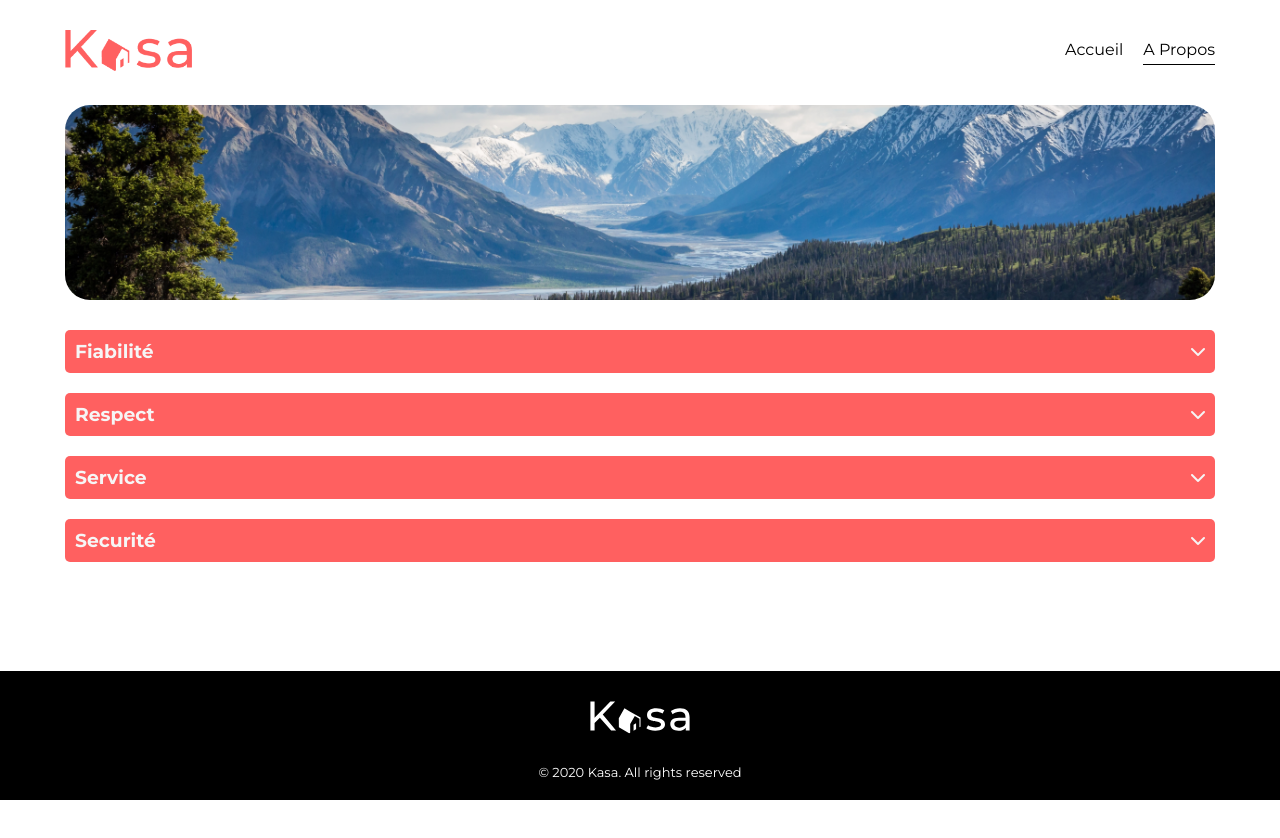
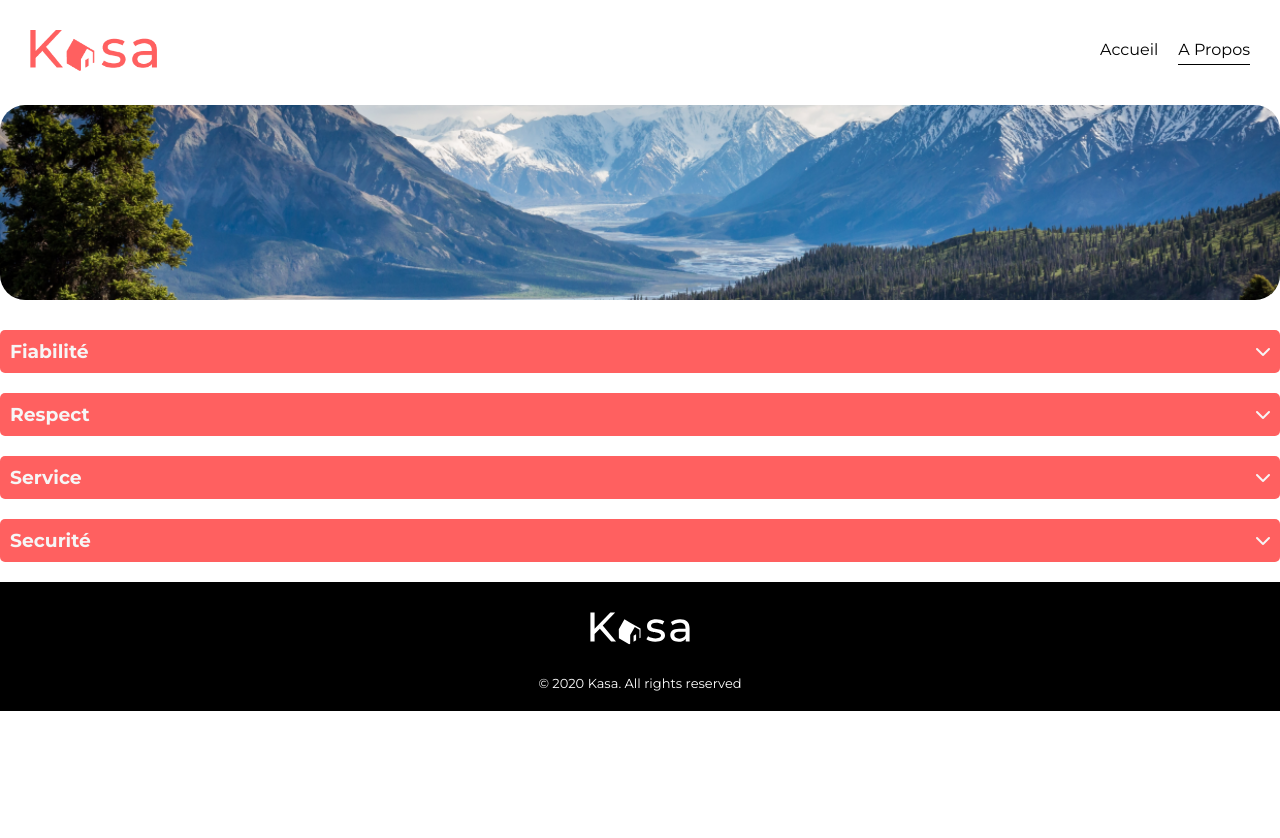
Before and after one commit to FlorianeHJ/OC---kasa, a React (Create React App) app: page /about in a window 1280 px wide. Shown: the top 838 px of the page. Built offline with nearby package versions, Linux system fonts and the light colour scheme.

Commit message:
reglage footer + margin body

```diff
--- a/src/pages/About.jsx
+++ b/src/pages/About.jsx
@@ -1,13 +1,13 @@
 import React from "react";
 
+import Collapse from "../components/Collapse";
 import Footer from "../components/Footer";
 import Header from "../components/Header";
-import Collapse from "../components/Collapse";
 
 
 const About = () => {
 
-   const details1 = <p>Les annonces postées sur Kasa garantissetn une fiabilité totale. Les phootos sont conformes aux logements, et toutes les informations sont régulièrement vérifiées par nos équipes.</p>
+   const details1 = <p>Les annonces postées sur Kasa garantissent une fiabilité totale. Les photos sont conformes aux logements, et toutes les informations sont régulièrement vérifiées par nos équipes.</p>
 
    const details2 = <p>La bienveillance fait partie des valeurs fondatrices de Kasa. Tout comportement discriminatoire ou de perturbation du voisinage entraînera une exclusion de notre plateforme.</p>
 
--- a/src/styles/_settings.scss
+++ b/src/styles/_settings.scss
@@ -13,7 +13,6 @@ $color-4: #000000;
 }
 
 body {
-  margin: 30px 65px;
   height: 100vh;
 }
 
--- a/src/styles/components/_footer.scss
+++ b/src/styles/components/_footer.scss
@@ -4,9 +4,8 @@
   flex-direction: column;
   justify-content: center;
   align-items: center;
-  position: fixed;
-  left: 0;
-  bottom: 0;
+  position: sticky;
+
   width: 100%;
 
   .logo2 {
--- a/src/styles/components/_header.scss
+++ b/src/styles/components/_header.scss
@@ -2,6 +2,7 @@
   display: flex;
   justify-content: space-between;
   align-items: center;
+  margin: 30px;
 }
 
 .logo {
--- a/src/styles/pages/_about.scss
+++ b/src/styles/pages/_about.scss
@@ -27,3 +27,8 @@
     }
   }
 }
+
+.collapse-detail {
+  margin-top: -20px;
+  padding: 10px 0;
+}
```
